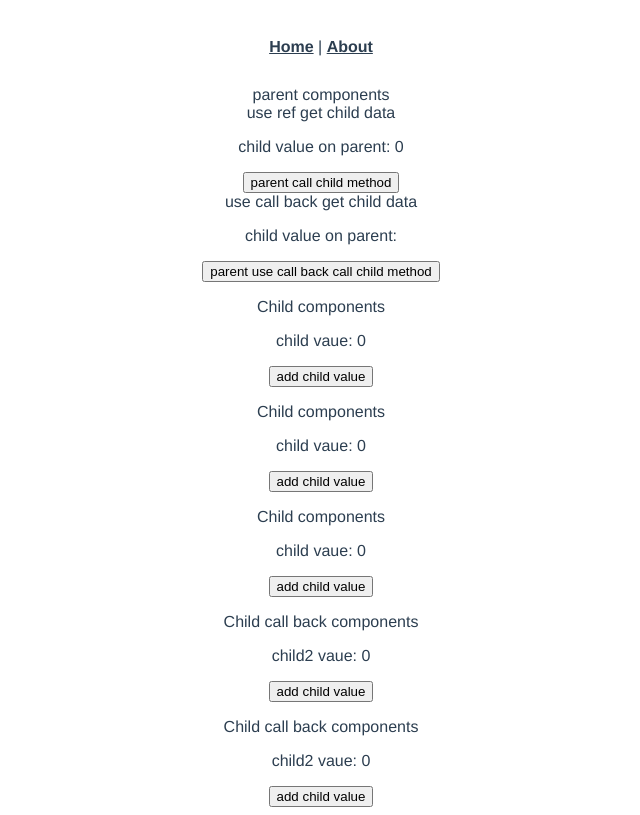
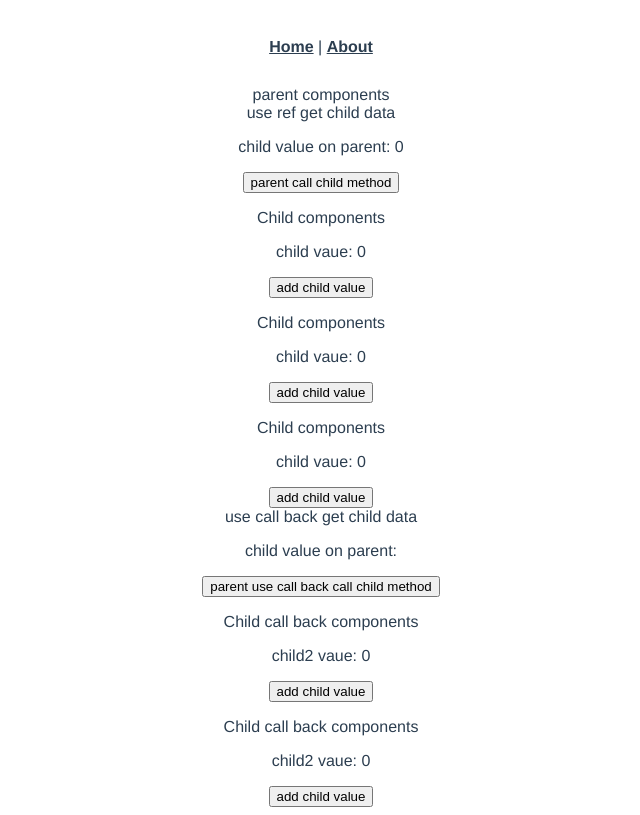
Before and after one commit to lilyen/vue3-demo, a Vue app: page /callChild in a window 1280 px wide. Shown: the whole page, without its empty margins (319-959 px from the left). Built offline with nearby package versions, Linux system fonts and the light colour scheme.

Commit message:
modify setItemRef

```diff
--- a/src/components/CallChild/Parent.vue
+++ b/src/components/CallChild/Parent.vue
@@ -5,6 +5,12 @@
     <p v-if="RefChild">child value on parent: {{ RefChild.childValue }}</p>
     <button v-on:click="callChild">parent call child method</button>
   </div>
+  <Child v-if="a <= 3" ref="RefChild"></Child>
+  <template v-if="a <= 3">
+    <Child v-for="i in 2" v-bind:key="i" v-bind:ref="el => setItemRef(el, i)"></Child>
+  </template>
+
+
   <div>
     use call back get child data
     <p>
@@ -16,8 +22,6 @@
     </button>
   </div>
 
-  <Child ref="RefChild"></Child>
-  <Child v-for="i in 2" v-bind:key="i" v-bind:ref="setItemRef"></Child>
   <Child2
     v-for="i in 2"
     v-bind:key="i"
@@ -40,20 +44,22 @@
     Child2,
   },
   setup() {
+    const a = ref(1);
     const RefChild = ref();
     let RefChilds = ref([]);
     const callChild = () => {
-      console.log('single', RefChild.value);
+      a.value++;
+      console.log("single", RefChild.value);
       RefChild.value?.childAdd();
 
-      for(var key in RefChilds.value){
+      for (var key in RefChilds.value) {
         RefChilds.value[key].childAdd();
       }
     };
-    const setItemRef = (el) => {
-      const key = RefChilds.value.length;
-      console.log(key, ' ', el)
-      if(!RefChilds.value.find(cd=> cd === el)){
+    const setItemRef = (el, key) => {
+      // const key = RefChilds.value.length;
+      console.log(key, " ", el);
+      if (!RefChilds.value.find((cd) => cd === el)) {
         RefChilds.value[key] = el;
       }
     };
@@ -79,12 +85,14 @@
 
     return {
       RefChild,
+      RefChilds,
       setItemRef,
       callChild,
       onChildFun,
       callChildCbs,
       cbChildVal,
       setCbChildVal,
+      a,
     };
   },
 };
```
